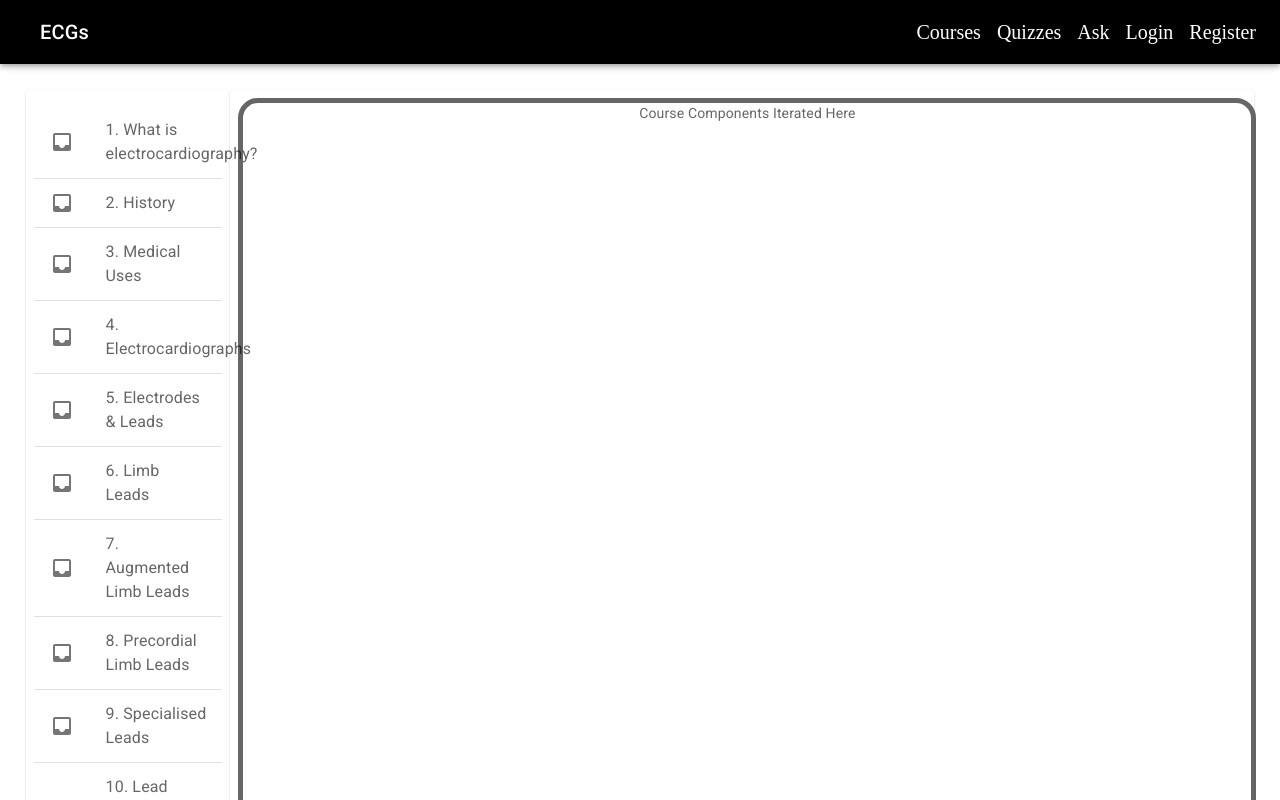
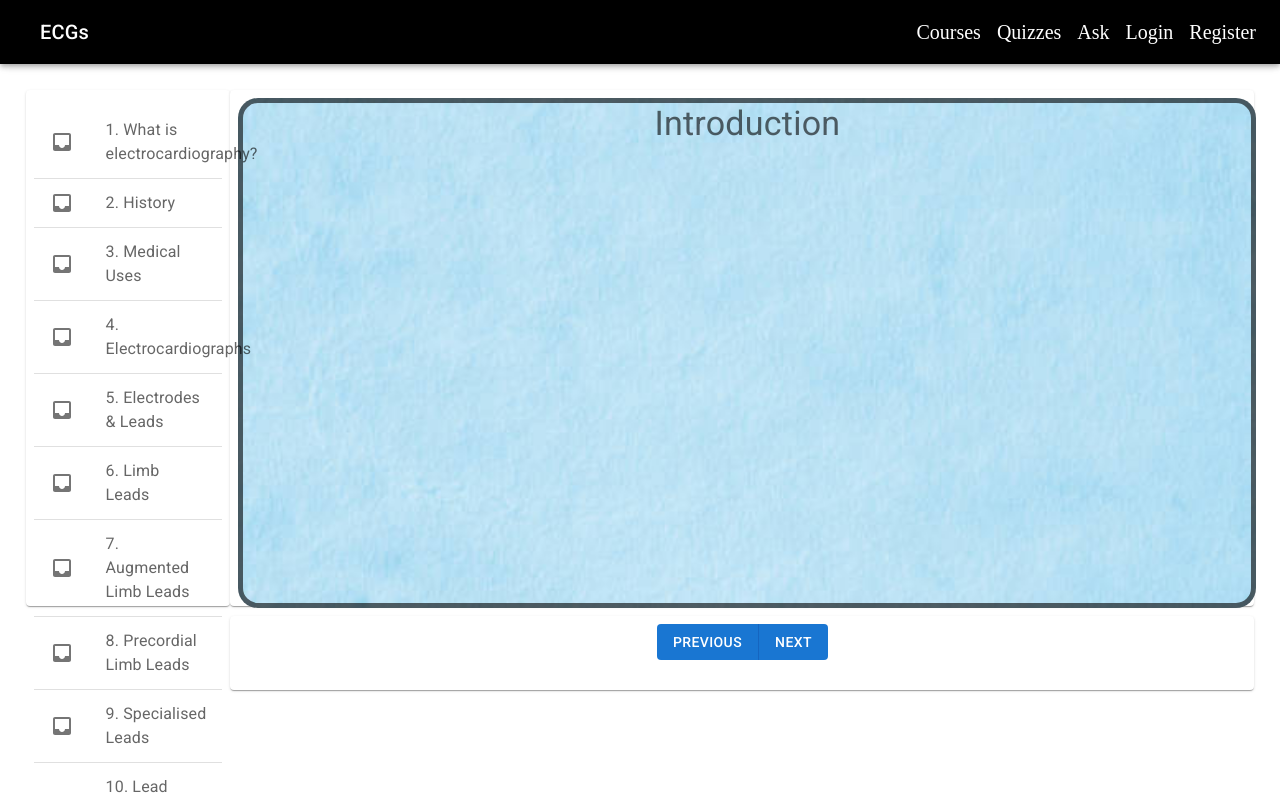
Before and after one commit to jackgibson1/ecg-frontend, a React (Create React App) app: page /courses/introduction in a window 1280 px wide. Shown: the top 800 px of the page. Built offline with nearby package versions, Linux system fonts and the light colour scheme.

Commit message:
working on anatomy course

```diff
--- a/src/components/CourseContentsList.jsx
+++ b/src/components/CourseContentsList.jsx
@@ -6,19 +6,16 @@ import ListItemIcon from '@mui/material/ListItemIcon';
 import ListItemText from '@mui/material/ListItemText';
 import Divider from '@mui/material/Divider';
 import InboxIcon from '@mui/icons-material/Inbox';
-import courseDetails from './courseDetails';
 
 export default function CourseContentsList(props) {
   // eslint-disable-next-line react/prop-types
-  const { pathname } = props;
-
-  const course = courseDetails.find((cse) => cse.path === pathname);
-  console.log(course);
+  const { sections } = props;
 
   return (
     <nav aria-label="main mailbox folders">
       <List>
-        {course.sections.map((section) => (
+        {/* eslint-disable-next-line react/prop-types */}
+        {sections.map((section) => (
           <>
             <ListItem disablePadding>
               <ListItemButton>
@@ -30,9 +27,7 @@ export default function CourseContentsList(props) {
             </ListItem>
             <Divider />
           </>
-
         ))}
-
       </List>
     </nav>
   );
--- a/src/components/CourseLayout.jsx
+++ b/src/components/CourseLayout.jsx
@@ -4,36 +4,56 @@ import { styled } from '@mui/material/styles';
 import Grid from '@mui/material/Grid';
 import Paper from '@mui/material/Paper';
 import Box from '@mui/material/Box';
+import { ButtonGroup, Button } from '@mui/material';
+import courseDetails from './courseDetails';
 import CourseContentsList from './CourseContentsList';
+import CourseBackground from '../assets/images/courses/coursebackground.jpeg';
 
 const Item = styled(Paper)(({ theme }) => ({
   ...theme.typography.body2,
   padding: theme.spacing(1),
   textAlign: 'center',
   color: theme.palette.text.secondary,
-  height: '500%',
+  height: '500px',
+}));
+
+const NavigationArea = styled(Paper)(({ theme }) => ({
+  ...theme.typography.body2,
+  padding: theme.spacing(1),
+  textAlign: 'center',
+  color: theme.palette.text.secondary,
+  height: '10%',
+  marginTop: '1%',
 }));
 
 export default function CourseLayout(props) {
   // eslint-disable-next-line react/prop-types
   const { pathname } = props.location;
 
+  const course = courseDetails.find((cse) => cse.path === pathname);
+
   return (
     <Grid sx={{ paddingTop: '2%', paddingLeft: '2%', paddingRight: '2%' }} fluid container justify="center">
       <Grid item xs={2}>
         <Item>
-          <CourseContentsList pathname={pathname} />
+          <CourseContentsList sections={course.sections} />
         </Item>
       </Grid>
       <Grid item xs={10}>
         <Item>
           <Box sx={{
-            borderColor: 'grey.500', border: 5, borderRadius: 5, width: '100%', height: '100%',
+            borderColor: 'grey.500', border: 5, borderRadius: 5, width: '100%', height: '100%', backgroundImage: `url(${CourseBackground})`, backgroundSize: 'cover',
           }}
           >
-            Course Components Iterated Here
+            {course.components[0]}
           </Box>
         </Item>
+        <NavigationArea>
+          <ButtonGroup disableElevation variant="contained">
+            <Button>Previous</Button>
+            <Button>Next</Button>
+          </ButtonGroup>
+        </NavigationArea>
       </Grid>
     </Grid>
   );
--- /dev/null
+++ b/src/components/courses/anatomy/introduction.jsx
@@ -0,0 +1,10 @@
+import { Typography } from '@mui/material';
+import React from 'react';
+
+export default function Introduction() {
+  return (
+    <div>
+      <Typography variant="h4">Introduction</Typography>
+    </div>
+  );
+}
```
Also changed, not shown: src/components/courseDetails.jsx (+10 -0 lines), src/assets/images/courses/anatomy/introduction.jpeg (added), src/assets/images/courses/coursebackground.jpeg (added).
